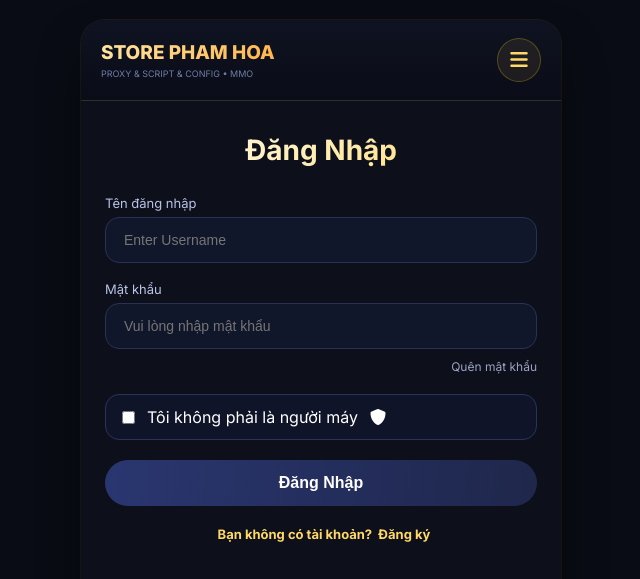
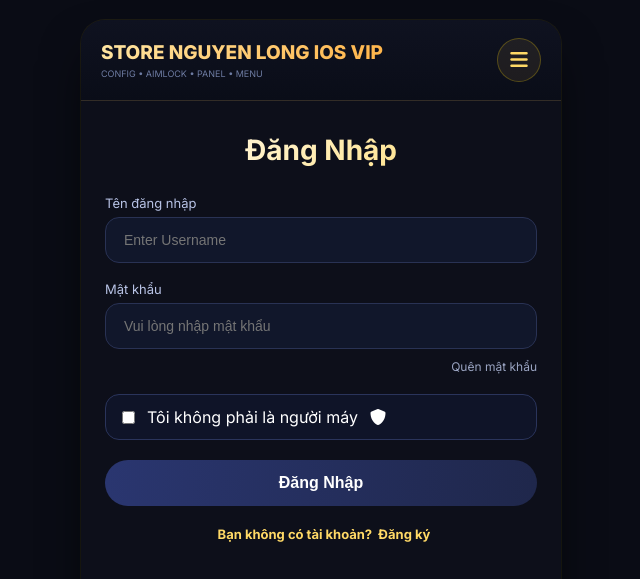
Before and after one commit to Bofisbu3M6/Helpapppp, a plain HTML site: page index.html in a window 1280 px wide. Shown: the top 579 px of the page, without its empty margins (319-959 px from the left). Drawn offline with Linux system fonts and the light colour scheme.

Commit message:
Update index.html

```diff
--- a/index.html
+++ b/index.html
@@ -295,8 +295,8 @@
     <div class="header">
         <div class="brand">
             <div class="logo">
-                <h1 id="appName">STORE PHAM HOA</h1>
-                <p id="appSubText">PROXY & SCRIPT & CONFIG • MMO</p>
+                <h1 id="appName">STORE NGUYEN LONG IOS VIP</h1>
+                <p id="appSubText">CONFIG • AIMLOCK • PANEL • MENU</p>
             </div>
             <div class="menu-icon" id="menuBtn"><i class="fas fa-bars"></i></div>
         </div>
@@ -390,7 +390,7 @@
                     <p style="color:#FFD966; margin-bottom:5px;">📝 Nội dung chuyển khoản:</p>
                     <p id="transferContent" style="font-weight:bold; font-size:13px;">NAP_TEN_TAI_KHOAN_123456</p>
                 </div>
-                <button class="btn-gold" id="submitAtmRequest">Gửi yêu cầu nạp</button>
+                <button class="btn-gold" id="submitAtmRequest">BANK TIỀN RỒI MỚI NHẤN NÚT NÀY</button>
             </div>
 
             <!-- CARD FORM -->
```
